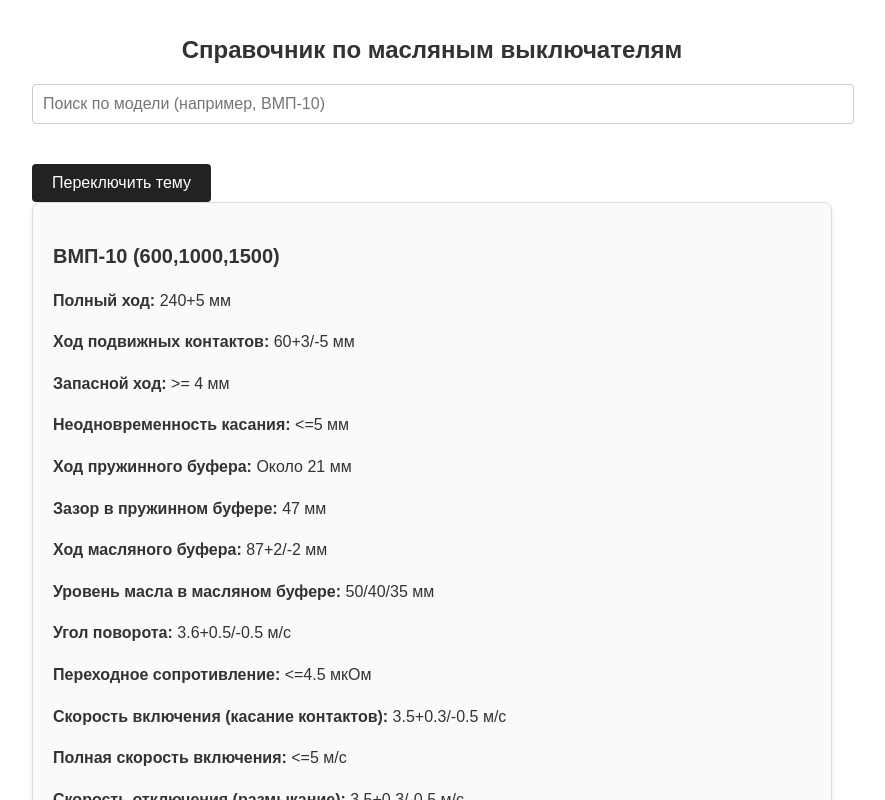
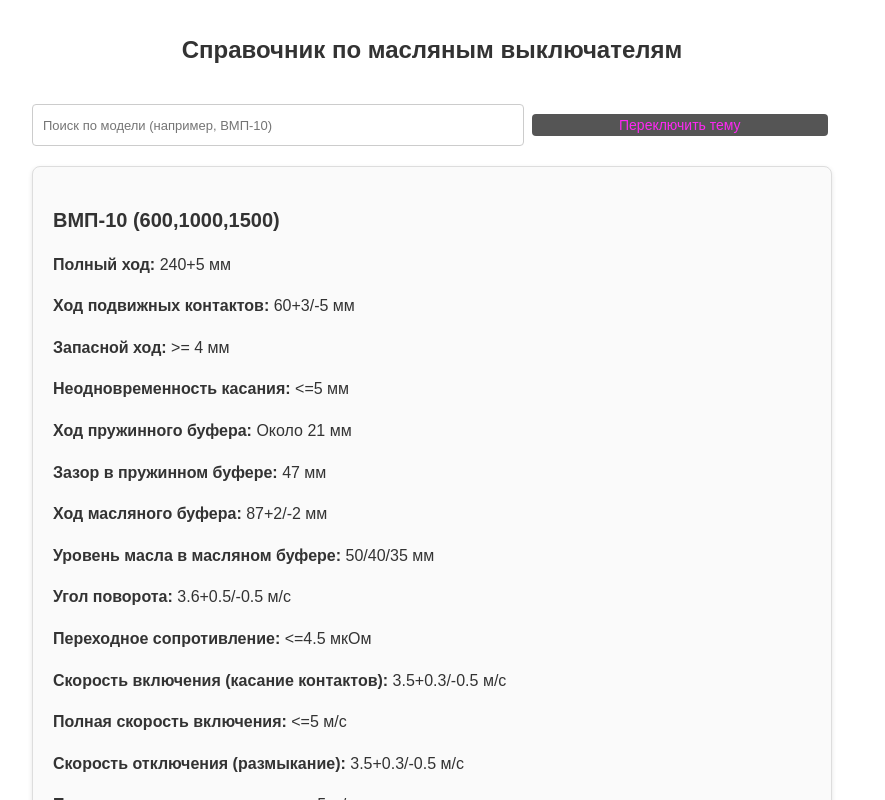
Before and after one commit to GurDoc/oil-breaker-guide, a React (Create React App) app: page / in a window 1280 px wide. Shown: the top 800 px of the page, without its empty margins (208-1093 px from the left). Built offline with nearby package versions, Linux system fonts and the light colour scheme.

Commit message:
Updated content

```diff
--- a/src/App.css
+++ b/src/App.css
@@ -26,3 +26,91 @@ input {
 .breaker-card p {
   margin: 5px 0;
 }
+/* Список подсказок */
+.suggestions-list {
+  list-style: none;
+  padding: 0;
+  margin-top: 4px;
+  border: 1px solid #ccc;
+  border-radius: 4px;
+  max-height: 150px;
+  overflow-y: auto;
+  background-color: #fff;
+  color: #000;
+  box-shadow: 0 4px 8px rgba(0,0,0,0.1);
+  position: absolute;
+  width: 100%;
+  z-index: 999;
+}
+
+/* Элементы подсказок */
+.suggestion-item {
+  padding: 8px 12px;
+  cursor: pointer;
+}
+
+.suggestion-item:hover {
+  background-color: #f0f0f0;
+}
+
+/* === Темная тема === */
+body.dark .suggestions-list {
+  background-color: #333;
+  color: #f5f5f5;
+  border-color: #555;
+}
+
+body.dark .suggestion-item:hover {
+  background-color: #444;
+}
+
+/* Стили для контейнера поиска */
+.search-container {
+  position: relative;
+  display: inline-block;
+  width: 90%; /* Убедитесь, что контейнер для поиска занимает всю доступную ширину */
+  max-width: 500px; /* Ограничиваем максимальную ширину (по желанию) */
+}
+
+.input {
+  width: 150%; /* Поле поиска будет занимать всю доступную ширину контейнера */
+  padding-right: 80px; /* Оставляем пространство для кнопки крестика */
+  padding-left: 10px;  /* Немного отступа слева для красоты */
+  font-size: 13px;
+  height: 20px;  /* Устанавливаем высоту для консистентности */
+  border: 1px solid #ccc;
+  border-radius: 4px;
+}
+
+.clear-button {
+  position: absolute;
+  right: 10px;
+  top: 50%;
+  transform: translateY(-50%);
+  background: transparent;
+  border: none;
+  font-size: 18px;
+  cursor: pointer;
+  color: #333;
+}
+
+.clear-button:hover {
+  color: red; /* Цвет крестика при наведении */
+}
+
+/* Стили для кнопки переключения темы */
+.theme-toggle {
+  margin-top: 5px;  /* Расстояние от поля поиска */
+  padding: 3px 87px;
+  font-size: 14px;
+  cursor: pointer;
+  background-color: #555555;
+  color: rgb(255, 40, 244);
+  border: none;
+  border-radius: 4px;
+  display: inline-block;
+}
+
+.theme-toggle:hover {
+  background-color: #2a2b2a;
+}
--- a/src/App.js
+++ b/src/App.js
@@ -1,5 +1,7 @@
 import React, { useState, useEffect } from "react";
 import './styles.css';
+import './App.css';  // Импортируем файл стилей
+
 
 // Массив с данными по выключателям
 const breakers = [
@@ -159,39 +161,94 @@ const breakers = [
 ];
 
 export default function OilBreakerGuide() {
-  const [query, setQuery] = useState("");
+  const [query, setQuery] = useState('');
+  const [suggestions, setSuggestions] = useState([]);
 
-  // Установка темы при первой загрузке
   useEffect(() => {
     const body = document.body;
-    if (!body.classList.contains("dark") && !body.classList.contains("light")) {
-      body.classList.add("light"); // по умолчанию светлая тема
+    if (!body.classList.contains('dark') && !body.classList.contains('light')) {
+      body.classList.add('light');
     }
   }, []);
 
   const toggleTheme = () => {
     const body = document.body;
-    body.classList.toggle("dark");
-    body.classList.toggle("light");
+    body.classList.toggle('dark');
+    body.classList.toggle('light');
   };
 
-  const filtered = breakers.filter(b =>
+  const handleClearInput = () => {
+    setQuery("");
+    setSuggestions([]); // добавляем очистку подсказок
+  };
+
+
+
+  const handleSuggestionClick = (suggestion) => {
+    setQuery(suggestion);
+    setSuggestions([]);
+  };
+
+  const filtered = breakers.filter((b) =>
     b.model.toLowerCase().includes(query.toLowerCase())
   );
 
   return (
     <div className="container">
       <h1 className="header">Справочник по масляным выключателям</h1>
+
+      {/* Контейнер для поиска */}
+      <div className="search-container">
         <input
           type="text"
           placeholder="Поиск по модели (например, ВМП-10)"
           value={query}
-        onChange={e => setQuery(e.target.value)}
+          onChange={(e) => {
+            const value = e.target.value;
+            setQuery(value);
+            if (value.length > 0) {
+              const filteredSuggestions = breakers
+                .filter((b) =>
+                  b.model.toLowerCase().includes(value.toLowerCase())
+                )
+                .map((b) => b.model);
+              setSuggestions(filteredSuggestions.slice(0, 3)); // максимум 5 подсказок
+            } else {
+              setSuggestions([]);
+            }
+          }}
           className="input"
         />
+
+        {/* Кнопка крестик для очистки поля ввода */}
+        {query && (
+          <button className="clear-button" onClick={handleClearInput}>
+            ✖
+          </button>
+        )}
+      </div>
+
+      {/* Отображение подсказок */}
+      {suggestions.length > 0 && (
+        <ul className="suggestions-list">
+          {suggestions.map((suggestion, idx) => (
+            <li
+              key={idx}
+              className="suggestion-item"
+              onClick={() => handleSuggestionClick(suggestion)}
+            >
+              {suggestion}
+            </li>
+          ))}
+        </ul>
+      )}
+
+      {/* Кнопка переключения темы */}
       <button className="theme-toggle" onClick={toggleTheme}>
         Переключить тему
       </button>
+
+      {/* Отображение информации о моделях */}
       <div className="card-container">
         {filtered.map((b, idx) => (
           <div key={idx} className="card">
--- a/src/styles.css
+++ b/src/styles.css
@@ -161,3 +161,25 @@ body.light .footer-signature {
 .theme-toggle:hover {
   background-color: #444; /* Посветлее при наведении */
 }
+.suggestions-list {
+  list-style: none;
+  padding: 0;
+  margin-top: 5px;
+  border: 1px solid #ccc;
+  background-color: #fff;
+  border-radius: 4px;
+  max-height: 200px;
+  overflow-y: auto;
+  position: absolute; /* Чтобы список выползал поверх остальных элементов */
+  width: 100%;
+  z-index: 10; /* Чтобы подсказки были выше других элементов */
+}
+
+.suggestion-item {
+  padding: 10px;
+  cursor: pointer;
+}
+
+.suggestion-item:hover {
+  background-color: #f1f1f1;
+}
```
Lines whose indentation alone changed are shown as unchanged.
